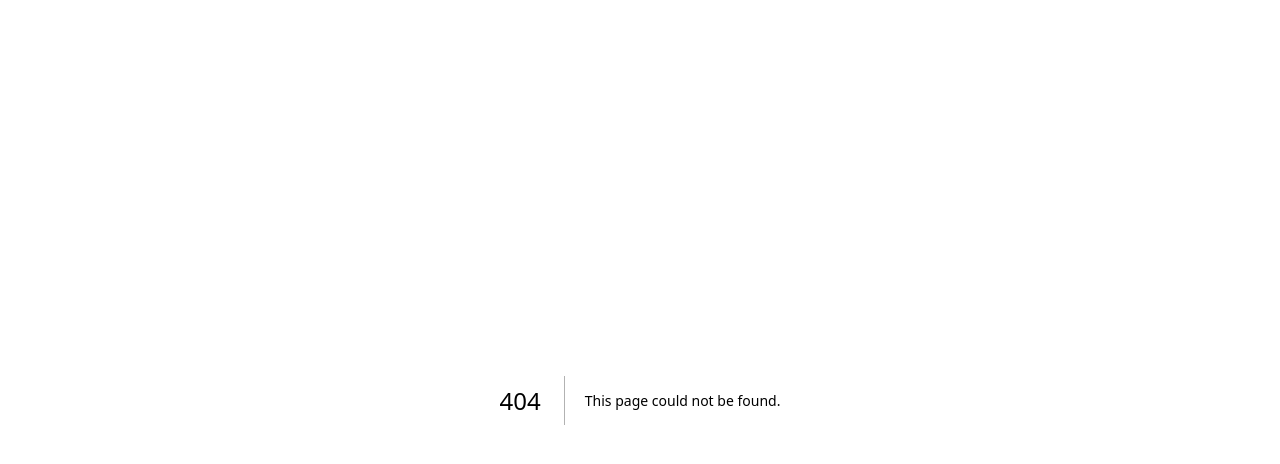
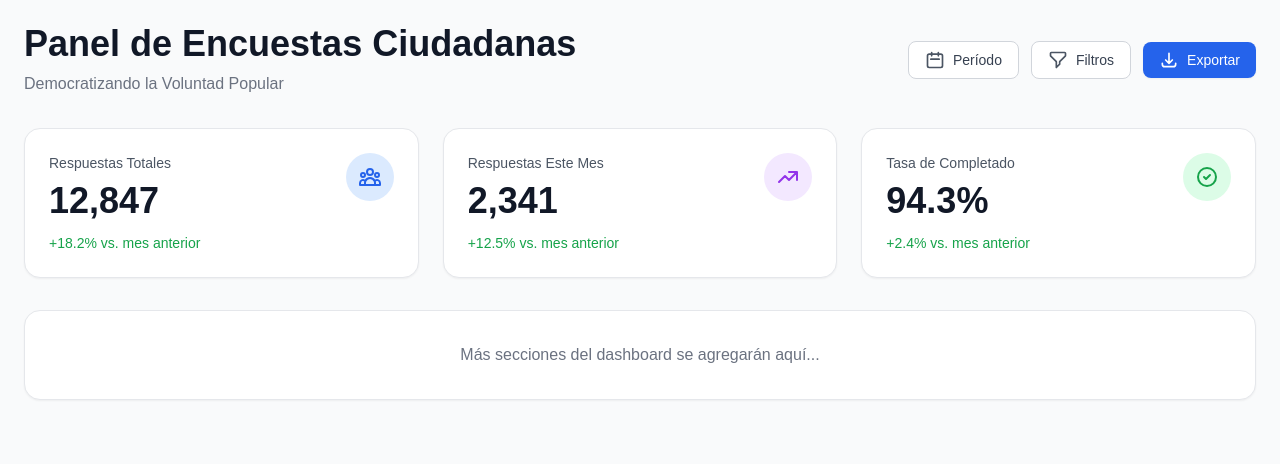
Before and after one commit to marianodo/PAD, a Next.js app in the folder frontend/: page /survey-dashboard in a window 1280 px wide. Before the commit this address had no page. Shown: the top 464 px of the page. Built offline with nearby package versions, Linux system fonts and the light colour scheme.

Commit message:
Add survey dashboard with header and KPI cards
- Header with title and subtitle
- 3 action buttons: Período, Filtros, Exportar
- 3 KPI cards: Total responses, Monthly responses, Completion rate
- Clean design matching mockup
- Placeholder for additional sections

```diff
--- /dev/null
+++ b/frontend/app/survey-dashboard/page.tsx
@@ -0,0 +1,236 @@
+"use client";
+
+import { useState, useEffect } from "react";
+import { useRouter } from "next/navigation";
+import { API_URL } from "@/lib/config";
+
+interface DashboardMetrics {
+  totalResponses: number;
+  totalResponsesChange: number;
+  monthlyResponses: number;
+  monthlyResponsesChange: number;
+  completionRate: number;
+  completionRateChange: number;
+}
+
+export default function SurveyDashboard() {
+  const router = useRouter();
+  const [metrics, setMetrics] = useState<DashboardMetrics>({
+    totalResponses: 12847,
+    totalResponsesChange: 18.2,
+    monthlyResponses: 2341,
+    monthlyResponsesChange: 12.5,
+    completionRate: 94.3,
+    completionRateChange: 2.4,
+  });
+  const [loading, setLoading] = useState(true);
+
+  useEffect(() => {
+    // TODO: Fetch real data from backend
+    // const token = localStorage.getItem("access_token");
+    // if (!token) {
+    //   router.push("/auth/admin-login");
+    //   return;
+    // }
+
+    // Simulate loading
+    setTimeout(() => {
+      setLoading(false);
+    }, 500);
+  }, [router]);
+
+  if (loading) {
+    return (
+      <div className="min-h-screen flex items-center justify-center bg-gray-50">
+        <div className="text-center">
+          <div className="inline-block h-12 w-12 animate-spin rounded-full border-4 border-solid border-blue-600 border-r-transparent"></div>
+          <p className="mt-4 text-gray-600">Cargando...</p>
+        </div>
+      </div>
+    );
+  }
+
+  return (
+    <div className="min-h-screen bg-gray-50">
+      <div className="container mx-auto p-6 max-w-7xl">
+        {/* Header */}
+        <div className="mb-8">
+          <div className="flex items-center justify-between">
+            <div>
+              <h1 className="text-4xl font-bold text-gray-900">
+                Panel de Encuestas Ciudadanas
+              </h1>
+              <p className="text-gray-500 mt-2">
+                Democratizando la Voluntad Popular
+              </p>
+            </div>
+
+            {/* Action Buttons */}
+            <div className="flex items-center gap-3">
+              <button className="flex items-center gap-2 px-4 py-2 bg-white border border-gray-300 rounded-lg hover:bg-gray-50 transition">
+                <svg
+                  className="w-5 h-5 text-gray-600"
+                  fill="none"
+                  stroke="currentColor"
+                  viewBox="0 0 24 24"
+                >
+                  <path
+                    strokeLinecap="round"
+                    strokeLinejoin="round"
+                    strokeWidth={2}
+                    d="M8 7V3m8 4V3m-9 8h10M5 21h14a2 2 0 002-2V7a2 2 0 00-2-2H5a2 2 0 00-2 2v12a2 2 0 002 2z"
+                  />
+                </svg>
+                <span className="text-sm font-medium text-gray-700">
+                  Período
+                </span>
+              </button>
+
+              <button className="flex items-center gap-2 px-4 py-2 bg-white border border-gray-300 rounded-lg hover:bg-gray-50 transition">
+                <svg
+                  className="w-5 h-5 text-gray-600"
+                  fill="none"
+                  stroke="currentColor"
+                  viewBox="0 0 24 24"
+                >
+                  <path
+                    strokeLinecap="round"
+                    strokeLinejoin="round"
+                    strokeWidth={2}
+                    d="M3 4a1 1 0 011-1h16a1 1 0 011 1v2.586a1 1 0 01-.293.707l-6.414 6.414a1 1 0 00-.293.707V17l-4 4v-6.586a1 1 0 00-.293-.707L3.293 7.293A1 1 0 013 6.586V4z"
+                  />
+                </svg>
+                <span className="text-sm font-medium text-gray-700">
+                  Filtros
+                </span>
+              </button>
+
+              <button className="flex items-center gap-2 px-4 py-2 bg-blue-600 text-white rounded-lg hover:bg-blue-700 transition shadow-sm">
+                <svg
+                  className="w-5 h-5"
+                  fill="none"
+                  stroke="currentColor"
+                  viewBox="0 0 24 24"
+                >
+                  <path
+                    strokeLinecap="round"
+                    strokeLinejoin="round"
+                    strokeWidth={2}
+                    d="M4 16v1a3 3 0 003 3h10a3 3 0 003-3v-1m-4-4l-4 4m0 0l-4-4m4 4V4"
+                  />
+                </svg>
+                <span className="text-sm font-medium">Exportar</span>
+              </button>
+            </div>
+          </div>
+        </div>
+
+        {/* KPI Cards */}
+        <div className="grid grid-cols-1 md:grid-cols-3 gap-6 mb-8">
+          {/* Card 1: Respuestas Totales */}
+          <div className="bg-white rounded-2xl shadow-sm border border-gray-200 p-6">
+            <div className="flex items-start justify-between">
+              <div className="flex-1">
+                <p className="text-sm text-gray-600 mb-2">
+                  Respuestas Totales
+                </p>
+                <p className="text-4xl font-bold text-gray-900 mb-3">
+                  {metrics.totalResponses.toLocaleString()}
+                </p>
+                <p className="text-sm text-green-600 font-medium">
+                  +{metrics.totalResponsesChange}% vs. mes anterior
+                </p>
+              </div>
+              <div className="bg-blue-100 rounded-full p-3">
+                <svg
+                  className="w-6 h-6 text-blue-600"
+                  fill="none"
+                  stroke="currentColor"
+                  viewBox="0 0 24 24"
+                >
+                  <path
+                    strokeLinecap="round"
+                    strokeLinejoin="round"
+                    strokeWidth={2}
+                    d="M17 20h5v-2a3 3 0 00-5.356-1.857M17 20H7m10 0v-2c0-.656-.126-1.283-.356-1.857M7 20H2v-2a3 3 0 015.356-1.857M7 20v-2c0-.656.126-1.283.356-1.857m0 0a5.002 5.002 0 019.288 0M15 7a3 3 0 11-6 0 3 3 0 016 0zm6 3a2 2 0 11-4 0 2 2 0 014 0zM7 10a2 2 0 11-4 0 2 2 0 014 0z"
+                  />
+                </svg>
+              </div>
+            </div>
+          </div>
+
+          {/* Card 2: Respuestas Este Mes */}
+          <div className="bg-white rounded-2xl shadow-sm border border-gray-200 p-6">
+            <div className="flex items-start justify-between">
+              <div className="flex-1">
+                <p className="text-sm text-gray-600 mb-2">
+                  Respuestas Este Mes
+                </p>
+                <p className="text-4xl font-bold text-gray-900 mb-3">
+                  {metrics.monthlyResponses.toLocaleString()}
+                </p>
+                <p className="text-sm text-green-600 font-medium">
+                  +{metrics.monthlyResponsesChange}% vs. mes anterior
+                </p>
+              </div>
+              <div className="bg-purple-100 rounded-full p-3">
+                <svg
+                  className="w-6 h-6 text-purple-600"
+                  fill="none"
+                  stroke="currentColor"
+                  viewBox="0 0 24 24"
+                >
+                  <path
+                    strokeLinecap="round"
+                    strokeLinejoin="round"
+                    strokeWidth={2}
+                    d="M13 7h8m0 0v8m0-8l-8 8-4-4-6 6"
+                  />
+                </svg>
+              </div>
+            </div>
+          </div>
+
+          {/* Card 3: Tasa de Completado */}
+          <div className="bg-white rounded-2xl shadow-sm border border-gray-200 p-6">
+            <div className="flex items-start justify-between">
+              <div className="flex-1">
+                <p className="text-sm text-gray-600 mb-2">
+                  Tasa de Completado
+                </p>
+                <p className="text-4xl font-bold text-gray-900 mb-3">
+                  {metrics.completionRate}%
+                </p>
+                <p className="text-sm text-green-600 font-medium">
+                  +{metrics.completionRateChange}% vs. mes anterior
+                </p>
+              </div>
+              <div className="bg-green-100 rounded-full p-3">
+                <svg
+                  className="w-6 h-6 text-green-600"
+                  fill="none"
+                  stroke="currentColor"
+                  viewBox="0 0 24 24"
+                >
+                  <path
+                    strokeLinecap="round"
+                    strokeLinejoin="round"
+                    strokeWidth={2}
+                    d="M9 12l2 2 4-4m6 2a9 9 0 11-18 0 9 9 0 0118 0z"
+                  />
+                </svg>
+              </div>
+            </div>
+          </div>
+        </div>
+
+        {/* Placeholder for more sections */}
+        <div className="bg-white rounded-2xl shadow-sm border border-gray-200 p-8 text-center">
+          <p className="text-gray-500">
+            Más secciones del dashboard se agregarán aquí...
+          </p>
+        </div>
+      </div>
+    </div>
+  );
+}
```
